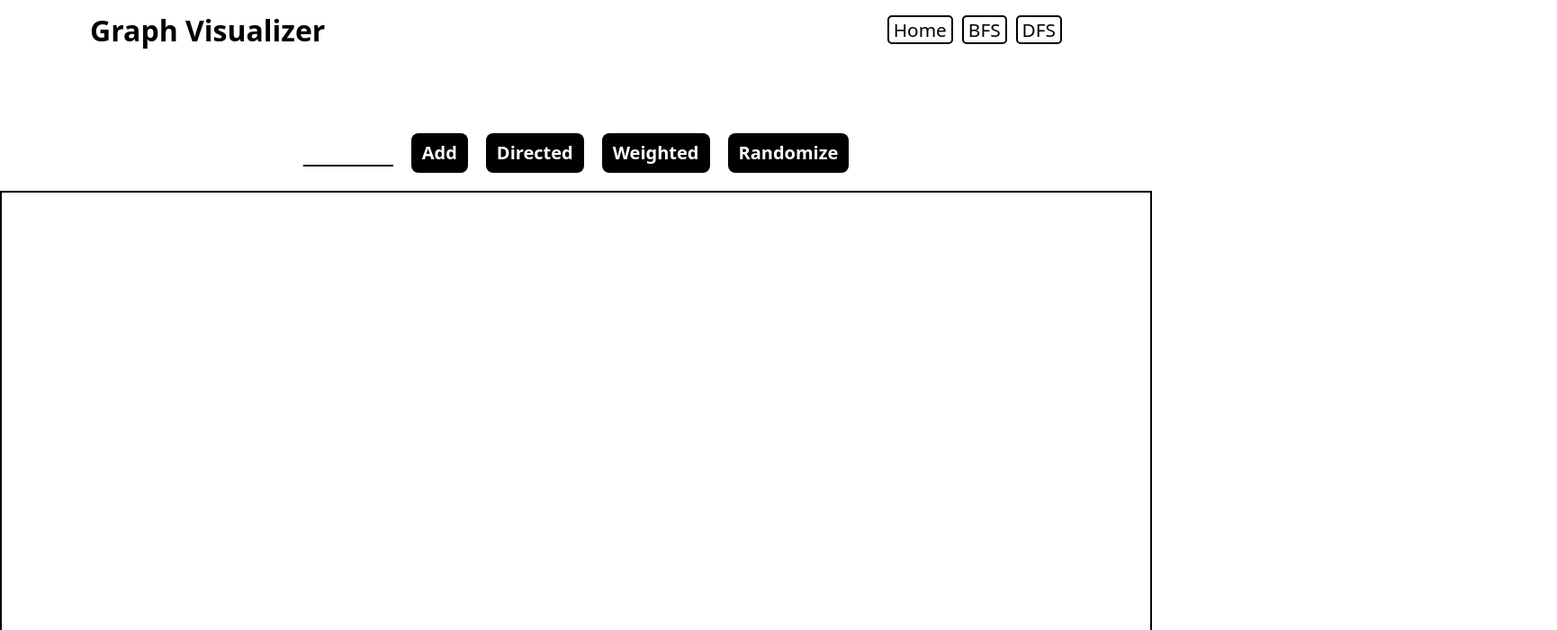
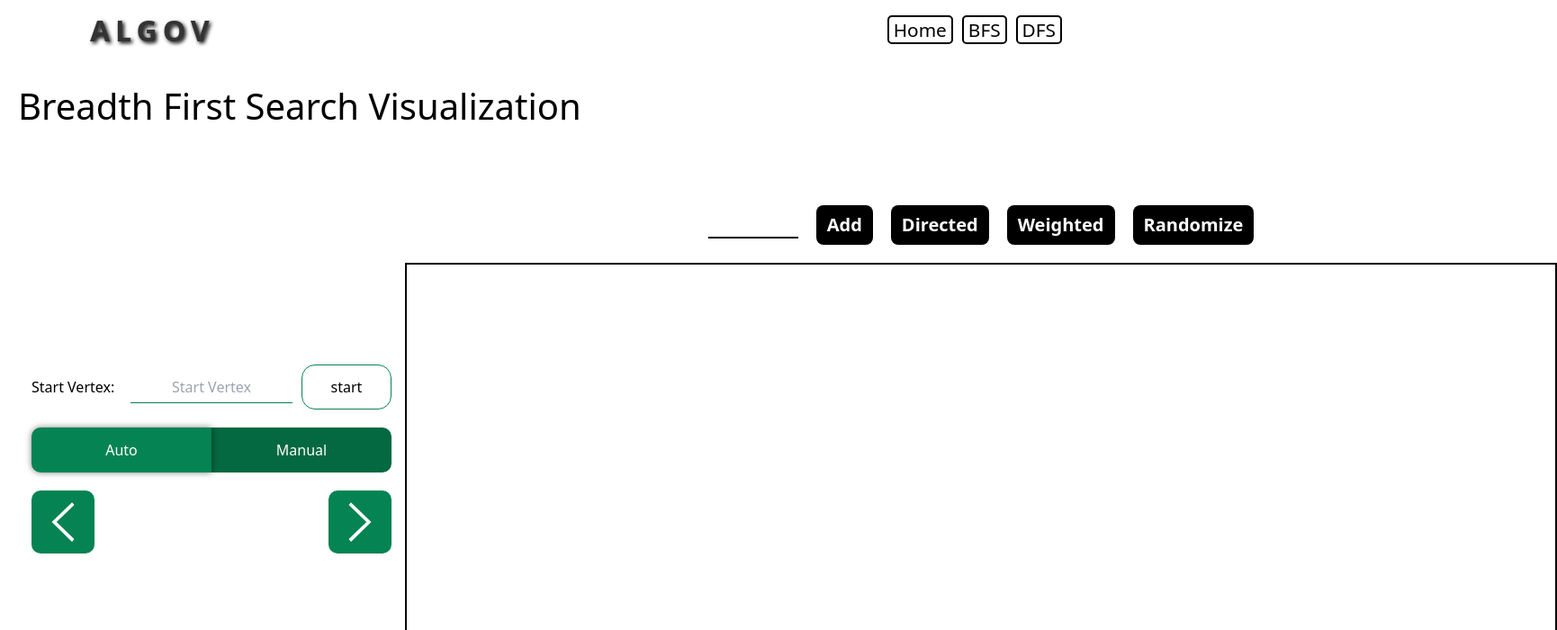
Before and after one commit to Abdelrahman-Abdelmoaty/AlgoV, a React (Create React App) app in the folder algorithms-visualizer/: page /graph/bfs in a window 1280 px wide. Shown: the top 700 px of the page at 90% size, 1730 px wide, since content can reach past the window. Built offline with nearby package versions, Linux system fonts and the light colour scheme.

Commit message:
bfs done

```diff
--- a/algorithms-visualizer/src/components/Graph/BFS.jsx
+++ b/algorithms-visualizer/src/components/Graph/BFS.jsx
@@ -1,16 +1,162 @@
+import { Queue } from "../../lib/utils";
+import GraphAlgorithm from "./GraphAlgorithm";
+import React, { useState } from "react";
+
+export default function BFS() {
+  const [nodes, setNodes] = useState([]);
+  const [adjMat, setAdjMat] = useState([]);
+  const [start, setStart] = useState(null);
+  const [queue, setQueue] = useState(new Queue());
+  const [visited, setVisited] = useState(new Set());
+  const [levelColors, setLevelColors] = useState({ 0: "grey" });
+
+  const visit = (idx, level) => {
+    const newNodes = [...nodes];
+    const color = levelColors[level];
+    newNodes[idx] = { ...newNodes[idx], color };
+    setNodes(newNodes);
+  };
+
+  const initBfs = () => {
+    let newQueue = new Queue();
+    newQueue.enqueue({ node: start, level: 0 });
+    setQueue(newQueue);
+    setVisited(new Set());
+    bfs();
+  };
+
+  const bfs = () => {
+    if (!queue.isEmpty()) {
+      const { node, level } = queue.peek();
+      const newQueue = queue.copy();
+      if (!visited.has(node)) {
+        visit(node, level);
+        setVisited(new Set(visited).add(node));
+      }
+
+      for (let i = 0; i < nodes.length; i++) {
+        if (adjMat[node][i] === 1 && !visited.has(i)) {
+          newQueue.enqueue({ node: i, level: level + 1 });
+        }
+      }
+
+      newQueue.dequeue();
+      setQueue(newQueue);
+
+      if (!levelColors.hasOwnProperty(level + 1)) {
+        setLevelColors((prev) => ({
+          ...prev,
+          [level + 1]: getRandomColor(),
+        }));
+      }
+    }
+  };
+
+  const getRandomColor = () => {
+    const letters = "0123456789ABCDEF";
+    let color = "#";
+    for (let i = 0; i < 6; i++) color += letters[Math.floor(Math.random() * 16)];
+    return color;
+  };
+
+  return (
+    <div className="dfs-component">
+      <h2>Breadth First Search Visualization</h2>
+      <GraphAlgorithm
+        back={() => {}}
+        start={() => {
+          initBfs();
+        }}
+        next={() => {
+          bfs();
+        }}
+        setAdjMat={setAdjMat}
+        setStartIdx={setStart}
+        startIdx={start}
+        nodes={nodes}
+        setNodes={setNodes}
+      />
+    </div>
+  );
+}
+
+
+
+/*
+import { Queue } from "../../lib/utils";
+import Graph from "./Graph";
+import { useState } from "react";
+import GraphAlgorithm from "./GraphAlgorithm";
+
+export default function BFS() {
+  const [nodes, setNodes] = useState([]);
+  const [adjMat, setAdjMat] = useState([]);
+  const [start, setStart] = useState(null);
+  const [queue, setQueue] = useState(new Queue());
+  const [visited, setVisited] = useState(new Set());
+
+  const visit = (idx) => {
+    visited.add(idx);
+    const newNodes = [...nodes];
+    newNodes[idx] = { ...newNodes[idx], color: "grey" };
+    setNodes(newNodes);
+  };
+
+  const initBfs = () => {
+    let newQueue = new Queue();
+    newQueue.enqueue(start);
+    setQueue(newQueue);
+    setVisited(new Set());
+    bfs();
+  };
+
+  const bfs = () => {
+    if (!queue.isEmpty()) {
+      const currentVertex = queue.peek();
+      const newQueue = queue.copy();
+      visit(currentVertex);
+      for (let i = 0; i < nodes.length; i++) {
+        if (adjMat[currentVertex][i] === 1 && !visited.has(i)) {
+          newQueue.enqueue(i);
+        }
+      }
+      newQueue.dequeue();
+      setQueue(newQueue);
+    }
+  };
+
+
+  return (
+    <div class="dfs-component">
+      <h2>Breadth First Search Visualization</h2>
+      <GraphAlgorithm
+        back={() => {}}
+        start={() => {
+          initBfs();
+        }}
+        next={() => {
+          bfs();
+        }}
+        setAdjMat={setAdjMat}
+        setStartIdx={setStart}
+        startIdx={start}
+        nodes={nodes}
+        setNodes={setNodes}
+      />
+    </div>
+  );
+}
+*/
+
+
+/*
 import { Queue } from "../../lib/utils";
 import Graph from "./Graph";
 import { useState } from "react";
 export default function BFS() {
   const [nodes, setNodes] = useState([]);
   const [edges, setEdges] = useState([]);
-
-  return (
-    <div>
-      <Graph nodes={nodes} setNodes={setNodes} edges={edges} setEdges={setEdges} />
-      <button
-        className="text-3xl"
-        onClick={() => {
+  const handleClick = ()=>{
       const adjMat = Array.from({ length: nodes.length + 1 }, () => Array(nodes.length + 1).fill(0));
       const visited = Array(nodes.length + 1).fill(0);
       for (let i = 0; i < edges.length; i++) {
@@ -40,10 +186,16 @@ export default function BFS() {
           }
         }
       }
-        }}
-      >
+    }
+  return (
+    <div>
+      <button
+        className="text-3xl"
+        onClick={handleClick}>
         bfs
       </button>
+      <Graph nodes={nodes} setNodes={setNodes} edges={edges} setEdges={setEdges} />
     </div>
   );
 }
+*/
--- a/algorithms-visualizer/src/components/Navbar.jsx
+++ b/algorithms-visualizer/src/components/Navbar.jsx
@@ -4,7 +4,7 @@ export default function Navbar() {
   const location = useLocation();
   return (
     <header>
-      <h1>Graph Visualizer</h1>
+      <h1 className="title">AlgoV</h1>
       <nav>
         <ul>
           <li>
--- a/algorithms-visualizer/src/index.css
+++ b/algorithms-visualizer/src/index.css
@@ -31,3 +31,10 @@ header a.active {
   color: white;
   border-color: black;
 }
+.title {
+  color: #333333;
+  font-size: 2em;
+  text-transform: uppercase;
+  letter-spacing: 6px;
+  text-shadow: 2px 2px 4px #000000;
+}
--- a/algorithms-visualizer/src/lib/utils.js
+++ b/algorithms-visualizer/src/lib/utils.js
@@ -17,10 +17,17 @@ export class Queue {
   peek() {
     return this.elements[this.head];
   }
-  get length() {
+  length() {
     return this.tail - this.head;
   }
-  get isEmpty() {
-    return this.length === 0;
+  isEmpty() {
+    return this.length() === 0;
+  }
+  copy() {
+    const newQueue = new Queue();
+    for (let i = this.head; i < this.tail; i++) {
+      newQueue.enqueue(this.elements[i]);
+    }
+    return newQueue;
   }
 }
--- a/algorithms-visualizer/src/styles/dfs.css
+++ b/algorithms-visualizer/src/styles/dfs.css
@@ -1,50 +1,50 @@
 .dfs-component {
-  padding:20px;
+  padding: 20px;
 }
 
 .dfs-component h2 {
   font-size: 40px;
 }
-.dfs-component main{
+.dfs-component main {
   display: flex;
   align-items: center;
 }
-.dfs-component .controls{
+.dfs-component .controls {
   padding: 15px;
   display: flex;
   flex-direction: column;
   gap: 20px;
   width: 430px;
 }
-.dfs-component .type{
+.dfs-component .type {
   display: flex;
 }
-.dfs-component .type button{
+.dfs-component .type button {
   background: rgb(4, 104, 64);
   color: white;
   width: 200px;
   height: 50px;
-  transition: all .3s ;
+  transition: all 0.3s;
 }
-.dfs-component .type button:first-child{
+.dfs-component .type button:first-child {
   border-bottom-left-radius: 10px;
   border-top-left-radius: 10px;
 }
-.dfs-component .type button:last-child{
+.dfs-component .type button:last-child {
   border-bottom-right-radius: 10px;
   border-top-right-radius: 10px;
 }
-.dfs-component .type button:not(.active){
+.dfs-component .type button:not(.active) {
   background: rgb(5, 131, 83);
   box-shadow: 0px 0px 7px rgba(0, 0, 0, 0.5);
   z-index: 1;
 }
-.dfs-component .auto{
+.dfs-component .auto {
   display: flex;
   align-items: center;
   gap: 15px;
 }
-input[type="range"]{
+input[type="range"] {
   -webkit-appearance: none;
   appearance: none;
   background: rgb(5, 131, 83);
@@ -52,12 +52,12 @@ input[type="range"]{
   border-radius: 10px;
   flex: 1;
 }
-input[type="range"]::-webkit-slider-thumb{
+input[type="range"]::-webkit-slider-thumb {
   -webkit-appearance: none;
   appearance: none;
 }
-input[type="range"]::-moz-range-thumb ,
-input[type="range"]::-webkit-slider-thumb{
+input[type="range"]::-moz-range-thumb,
+input[type="range"]::-webkit-slider-thumb {
   background: #333;
   height: 15px;
   width: 15px;
@@ -65,27 +65,27 @@ input[type="range"]::-webkit-slider-thumb{
   margin-top: -15px;
   border: none;
 }
-.dfs-component .manual{
+.dfs-component .manual {
   display: flex;
   justify-content: space-between;
 }
-.dfs-component .manual button{
+.dfs-component .manual button {
   padding: 10px;
   border-radius: 10px;
   background: rgb(5, 131, 83);
 }
-.dfs-component .manual svg{
+.dfs-component .manual svg {
   width: 50px;
 }
-.dfs-component .start{
+.dfs-component .start {
   display: flex;
   align-items: center;
   gap: 10px;
 }
-.dfs-component .start span{
+.dfs-component .start span {
   min-width: 100px;
 }
-.dfs-component .start-vertex{
+.dfs-component .start-vertex {
   border-bottom: 1px solid rgb(5, 131, 83);
   /* width: 100px; */
   padding: 5px;
@@ -93,19 +93,19 @@ input[type="range"]::-webkit-slider-thumb{
   text-align: center;
   max-width: 180px;
 }
-.dfs-component .start-vertex:focus{
+.dfs-component .start-vertex:focus {
   outline: none;
 }
 
-.dfs-component .start button{
+.dfs-component .start button {
   border: 1px solid rgb(5, 131, 83);
   min-width: 100px;
   font-size: 16px;
   height: 50px;
   border-radius: 15px;
-  transition: all .2s;
+  transition: all 0.2s;
 }
-.dfs-component .start button:hover{
+.dfs-component .start button:hover {
   background: rgb(5, 131, 83);
   color: white;
 }
```
Lines whose indentation alone changed are shown as unchanged.
